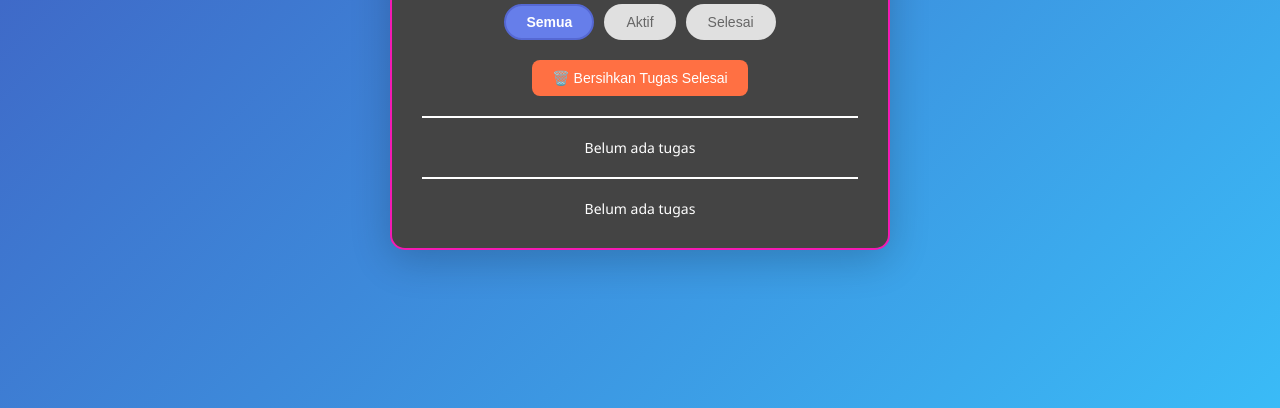
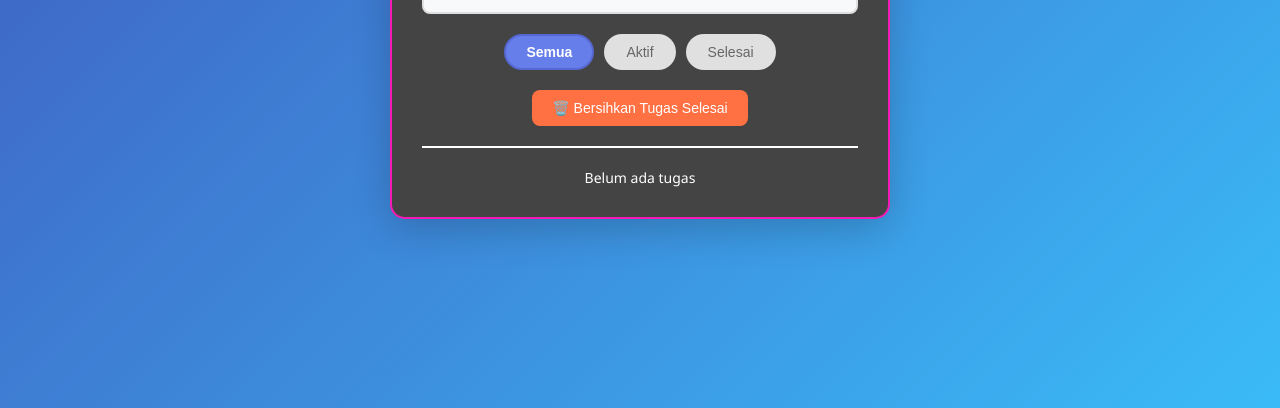
Before and after one commit to Ferr-Hanni/To-Do-List, a plain HTML site: page index.html in a window 1280 px wide. Shown: the part 392-800 px from the top of the page. Drawn offline with Linux system fonts and the light colour scheme.

Commit message:
Refactor HTML structure for better readability and maintainability

```diff
--- a/index.html
+++ b/index.html
@@ -19,7 +19,6 @@
                 autocomplete="off"
             >
 
-                <!-- TAMBAHKAN SELECT PRIORITAS DI SINI -->
             <select id="prioritySelect" class="priority-select">
                 <option value="low">🟢 Rendah</option>
                 <option value="normal" selected>🟡 Normal</option>
@@ -38,7 +37,6 @@
             >
         </div>
 
-        <!-- TAMBAHKAN FILTER BUTTONS DI SINI -->
         <div class="filter-container">
             <button class="filter-btn active" data-filter="all">Semua</button>
             <button class="filter-btn" data-filter="active">Aktif</button>
@@ -47,13 +45,8 @@
 
         <ul id="taskList"></ul>
 
-        <!-- TAMBAHKAN TOMBOL CLEAR COMPLETED DI SINI -->
         <div class="clear-container">
             <button id="clearCompletedBtn" class="clear-btn">🗑️ Bersihkan Tugas Selesai</button>
-</div>
-
-<div class="stats">
-    <span id="statsText">Belum ada tugas</span>
         </div>
 
         <div class="stats">
```
Lines whose indentation alone changed are shown as unchanged.
